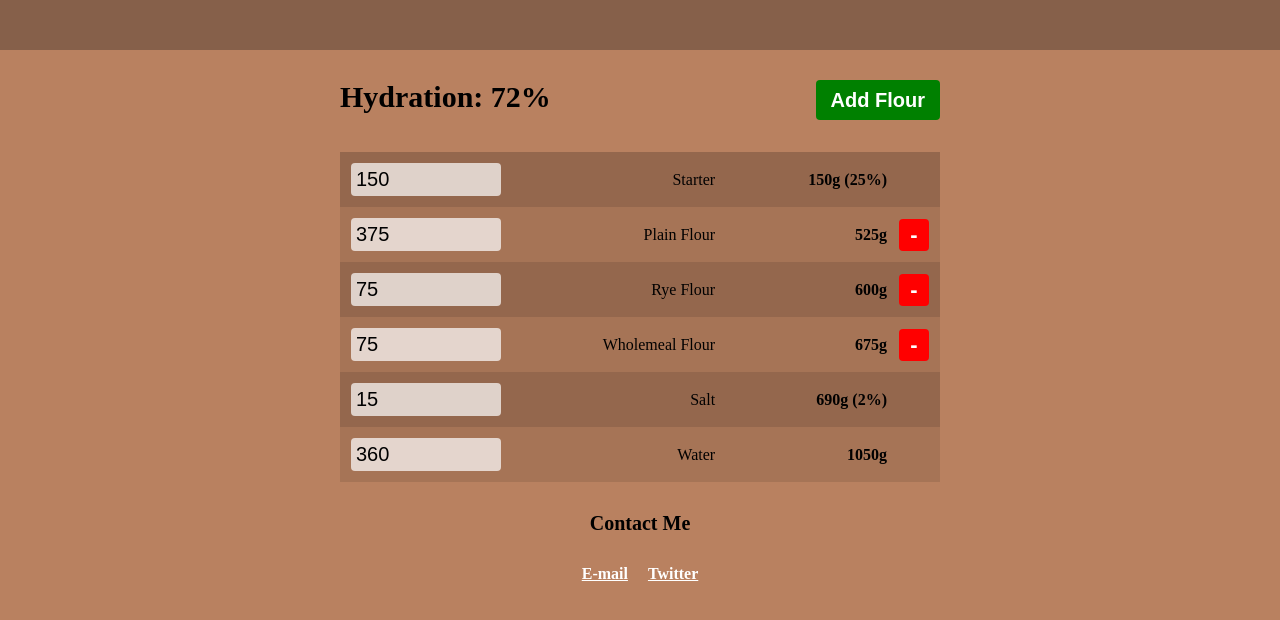
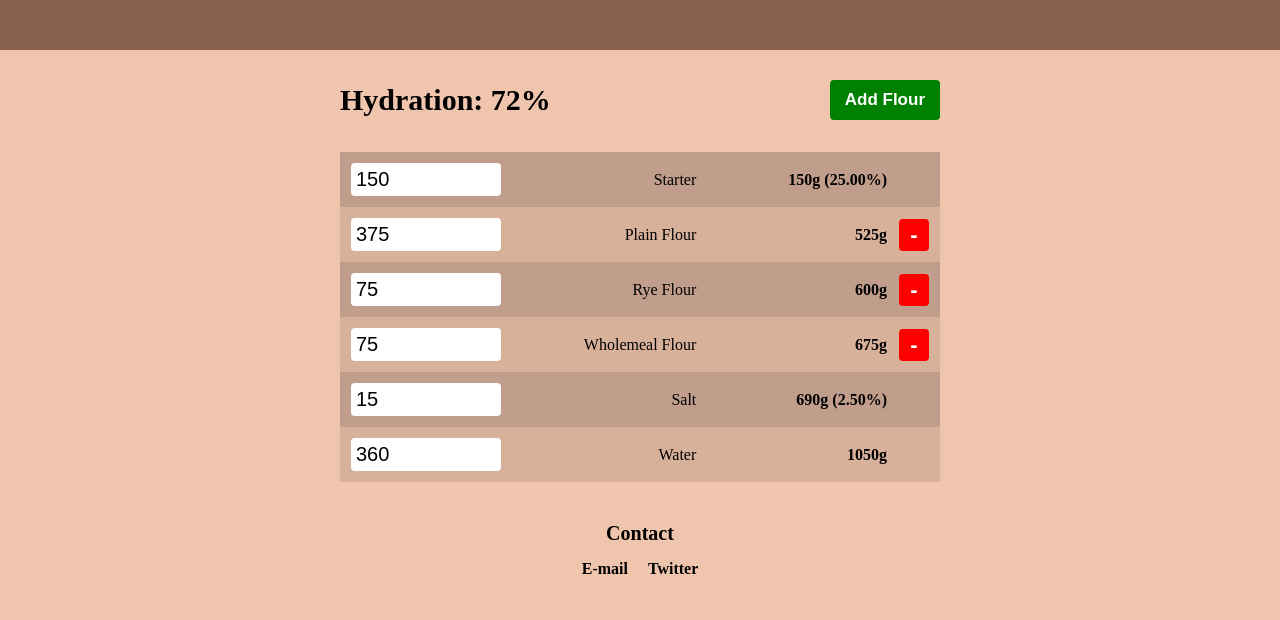
Before and after one commit to ZeeCoder/bread, a React (Create React App) app: page / in a window 1280 px wide. Shown: the top 620 px of the page. Built offline with nearby package versions, Linux system fonts and the light colour scheme.

Commit message:
Design tweaks

```diff
--- a/src/App.js
+++ b/src/App.js
@@ -22,7 +22,7 @@ const Row = ({
     <td className={styles.name}>{name}</td>
     <td className={styles.scaleWeight}>
       {scaleWeight}g
-      {flourWeight ? ` (${parseInt((weight / flourWeight) * 100)}%)` : ""}
+      {flourWeight ? ` (${((weight / flourWeight) * 100).toFixed(2)}%)` : ""}
     </td>
     <td className={styles.buttonWrapper}>{children}</td>
   </tr>
@@ -169,7 +169,7 @@ class App extends Component {
           </table>
         </div>
 
-        <h2 className={styles.contactTitle}>Contact Me</h2>
+        <h2 className={styles.contactTitle}>Contact</h2>
         <div className={styles.contacts}>
           <a
             className={styles.contactButton}
--- a/src/App.module.css
+++ b/src/App.module.css
@@ -21,6 +21,8 @@
   flex: 1;
   font-size: 20px;
   font-weight: bold;
+  display: flex;
+  align-items: center;
 }
 
 .ingredients {
@@ -54,7 +56,7 @@
   border: none;
   margin: 10px;
   border-radius: 4px;
-  background: rgba(255, 255, 255, 0.7);
+  background: white;
 }
 
 .name {
@@ -105,7 +107,7 @@
 
 .contactTitle {
   text-align: center;
-  margin: 30px 0 20px;
+  margin: 40px 0 5px;
   font-size: 20px;
 }
 
@@ -116,8 +118,9 @@
 .contactButton {
   display: inline-block;
   margin: 10px;
-  color: white;
   font-weight: bold;
+  color: black;
+  text-decoration: none;
 }
 
 @media (min-width: 400px) {
@@ -128,8 +131,4 @@
   .thInput {
     width: 150px;
   }
-
-  .addFlourButton {
-    font-size: 20px;
-  }
 }
--- a/src/index.css
+++ b/src/index.css
@@ -1,5 +1,5 @@
 html {
-  background: #b98160;
+  background: #f0c5ad;
 }
 
 body {
```
Also changed, not shown: public/manifest.json.
